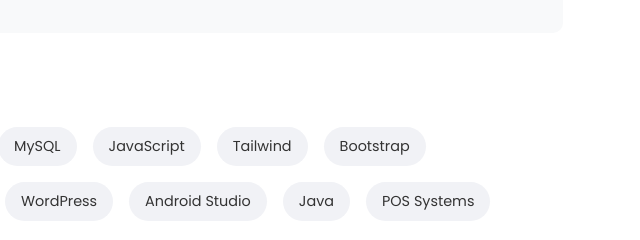
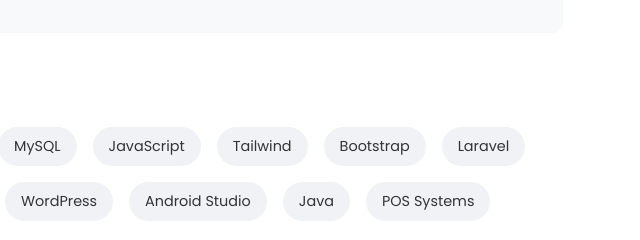
Before and after one commit to Aian24/portfolioaian, a plain HTML site: page index.html in a window 1280 px wide. Shown: the part 1700-1940 px from the top of the page, 477-1117 px from the left. Drawn offline with Linux system fonts and the light colour scheme.

Commit message:
Update index.html

```diff
--- a/index.html
+++ b/index.html
@@ -86,6 +86,7 @@
                         <span>JavaScript</span>
                         <span>Tailwind</span>
                         <span>Bootstrap</span>
+                        <span>Laravel</span>
                         <span>Computer Troubleshooting</span>
                         <span>WordPress</span>
                         <span>Android Studio</span>
```
